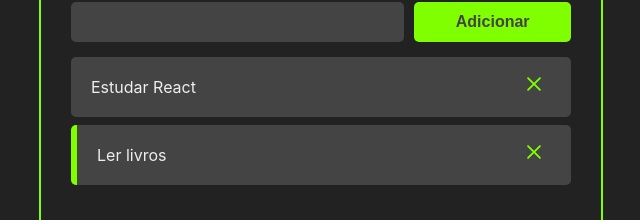
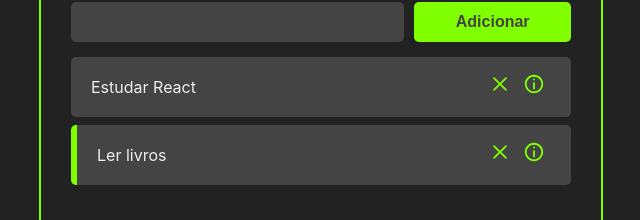
Before and after one commit to bryan-lima/curso-react-dicasparadevs, a React (Create React App) app: page / in a window 1280 px wide. Shown: the part 142-362 px from the top of the page, without its empty margins (319-959 px from the left). Built offline with nearby package versions, Linux system fonts and the light colour scheme; the HTML template or start-up script is replaced by a standard one.

Commit message:
Adicionado botão para ver detalhes da task

```diff
--- a/src/components/Task.css
+++ b/src/components/Task.css
@@ -13,7 +13,8 @@
 	cursor: pointer;
 }
 
-.remove-task-button {
+.remove-task-button,
+.see-task-details-button {
 	background-color: #444;
 	border: none;
 	font-size: 22px;
--- a/src/components/Task.jsx
+++ b/src/components/Task.jsx
@@ -1,5 +1,5 @@
 import React from "react";
-import { CgClose } from "react-icons/cg";
+import { CgClose, CgInfo } from "react-icons/cg";
 
 import "./Task.css";
 
@@ -23,6 +23,11 @@
 				>
 					<CgClose />
 				</button>
+				<button
+					className="see-task-details-button"
+				>
+					<CgInfo />
+				</button>
 			</div>
 		</div>
 	);
```
